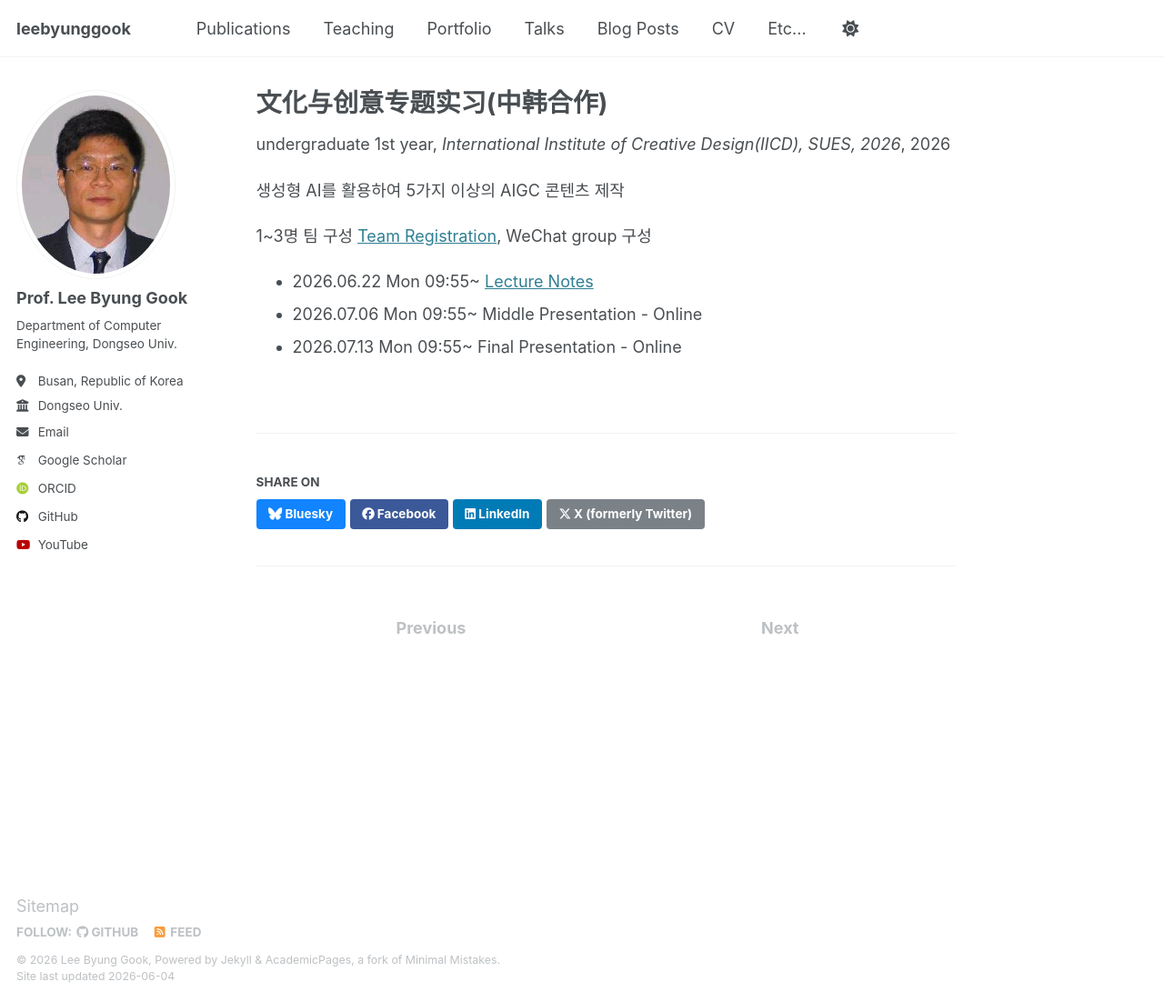
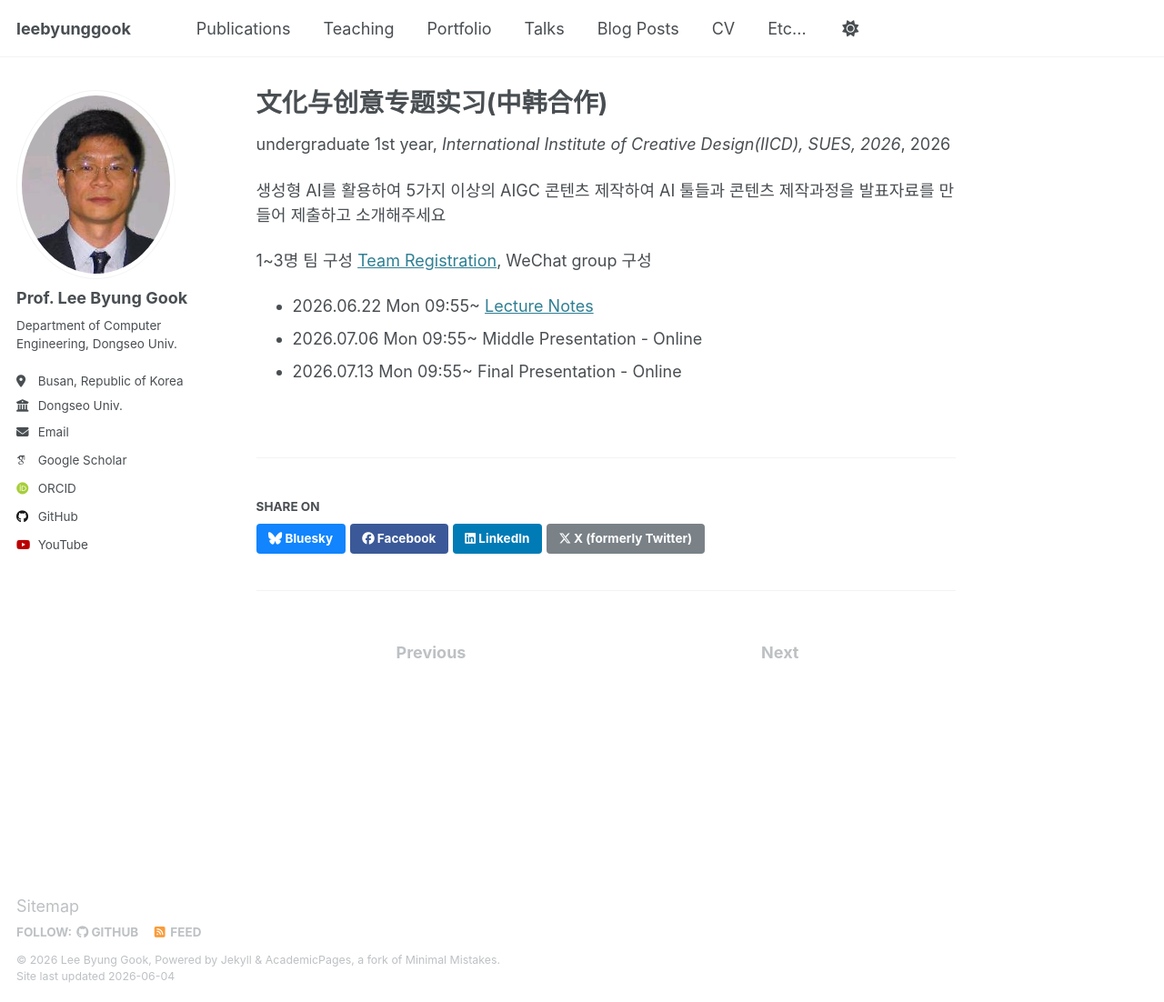
Before and after one commit to leebyunggook/leebyunggook.github.io, a Jekyll site: the page built from _teaching/2026-spring-teaching-8.md, in a window 1280 px wide and 1102 px high. Shown: the whole window at 91% size. Built offline with Jekyll 4.4.1, drawn with Linux system fonts in a browser that asks for light colours; some web fonts are replaced.

Commit message:
Update 2026-spring-teaching-8.md

```diff
--- a/_teaching/2026-spring-teaching-8.md
+++ b/_teaching/2026-spring-teaching-8.md
@@ -8,7 +8,8 @@ date: 2026-06-05
 location: "Shanghai, China"
 ---
 
-생성형 AI를 활용하여 5가지 이상의 AIGC 콘텐츠 제작
+생성형 AI를 활용하여 5가지 이상의 AIGC 콘텐츠 제작하여
+AI 툴들과 콘텐츠 제작과정을 발표자료를 만들어 제출하고 소개해주세요
 
 1~3명 팀 구성 [Team Registration](https://leebyunggook.github.io/), WeChat group 구성
 
```
